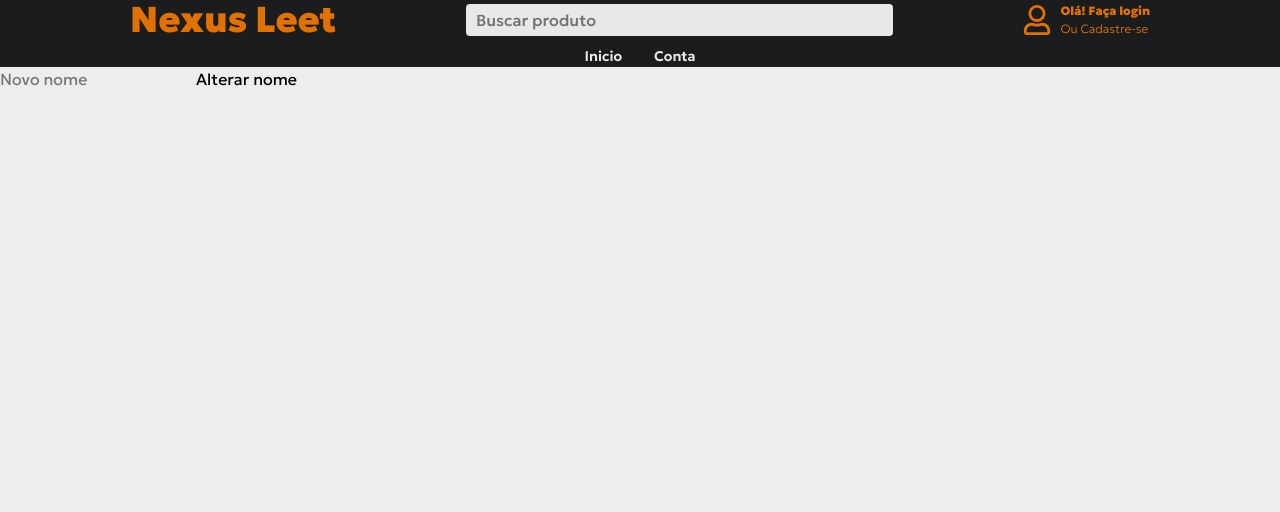
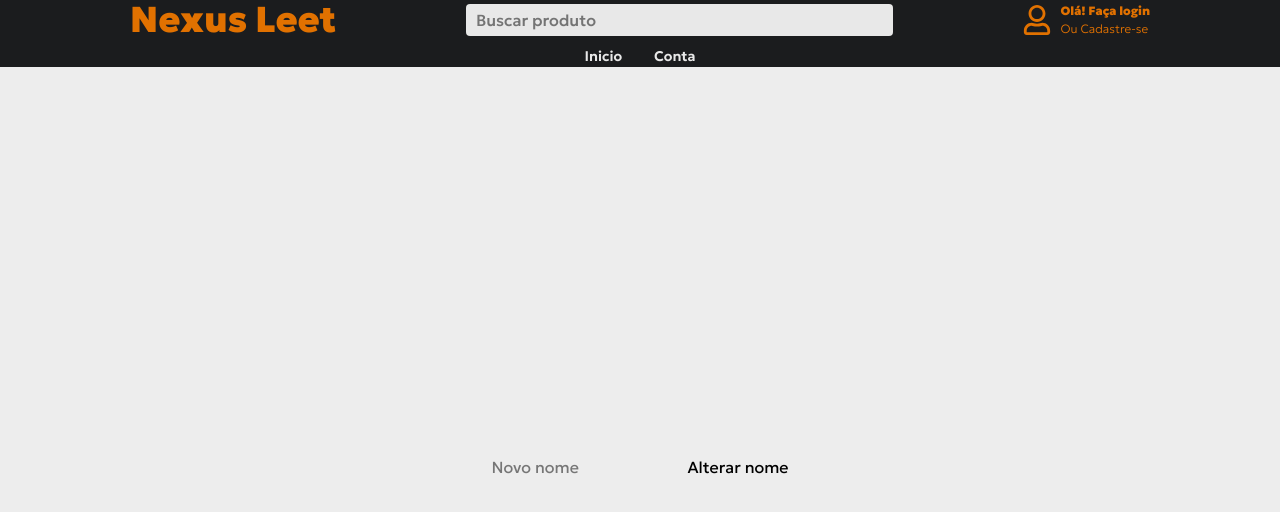
Before and after one commit to gustavocarvalho-ra/NextJs-NexusLeet, a Next.js app: page /my-account/user/confg/change_name in a window 1280 px wide. Shown: the top 512 px of the page. Built offline with nearby package versions, Linux system fonts and the light colour scheme; no server answers.

Commit message:
fix: improve layout styling for UpdateName page

```diff
--- a/src/app/my-account/user/confg/change_name/page.tsx
+++ b/src/app/my-account/user/confg/change_name/page.tsx
@@ -5,7 +5,7 @@ export default function UpdateNamePag() {
   return (
     <div className="w-screen h-screen">
       <Header />
-      <div>
+      <div className="w-full h-full flex flex-col justify-center items-center">
 
         <UpdateName />
       </div>
```
